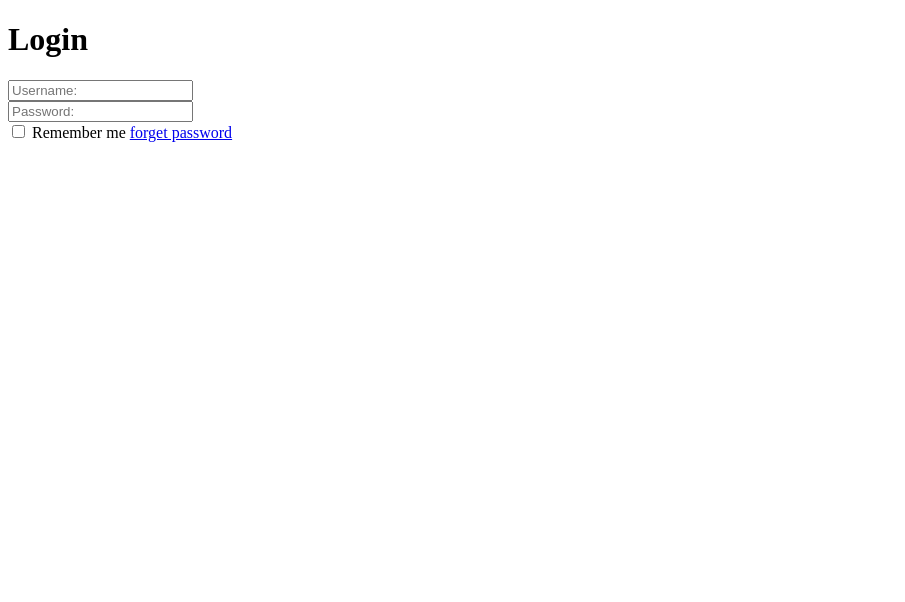
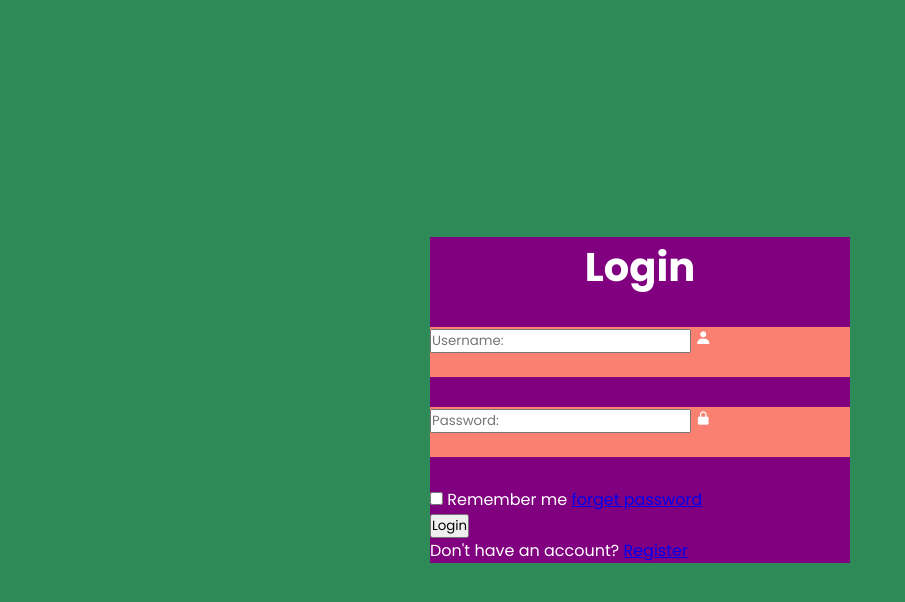
Before and after one commit to YoyoRahman/form-login.1, a plain HTML site: page index.html in a window 1280 px wide. Shown: the whole page, without its empty margins (0-905 px from the left). Drawn offline with nearby package versions, Linux system fonts and the light colour scheme.

Commit message:
git create css style

```diff
--- a/index.html
+++ b/index.html
@@ -6,6 +6,8 @@
     <meta name="viewport" content="width=device-width, initial-scale=1.0">
     <title>Form-Login.1</title>
     <link rel="stylesheet" href="style.css">
+    <link href='https://unpkg.com/boxicons@2.1.4/css/boxicons.min.css' rel='stylesheet'>
+
 </head>
 
 <body>
@@ -15,13 +17,19 @@
             <h1>Login</h1>
             <div class="input-box">
                 <input type="text" placeholder="Username:" required>
-            </div>
+                <i class='bx bxs-user'></i>            </div>
             <div class="input-box">
                 <input type="password" placeholder="Password:" required>
+                <i class='bx bxs-lock-alt' ></i>
             </div>
             <div class="remember-forget">
                 <label><input type="checkbox"> Remember me</label>
                 <a href="#">forget password</a>
+            </div>
+            <button type="submit" class="btn">Login</button>
+
+            <div class="register-link">
+                <p>Don't have an account? <a href="#">Register</a></p>
             </div>
         </form>
 
--- a/style.css
+++ b/style.css
@@ -0,0 +1,39 @@
+
+@import url('https://fonts.googleapis.com/css2?family=JetBrains+Mono:ital,wght@0,100..800;1,100..800&family=Poppins:ital,wght@0,100;0,200;0,300;0,400;0,500;0,600;0,700;0,800;0,900;1,100;1,200;1,300;1,400;1,500;1,600;1,700;1,800;1,900&family=Space+Mono:ital,wght@0,400;0,700;1,400;1,700&display=swap');
+*{
+    margin: 0;
+    padding: 0;
+    box-sizing: border-box;
+    font-family: "poppins", sans-serif;
+}
+
+
+body{
+    display: flex;
+    justify-content: center;
+    align-items: center;
+    min-height: 100vh;
+    background: seagreen;
+}
+
+
+.wrapper{
+    width: 420px;
+    background: purple;
+    color: #fff;
+}
+
+
+.wrapper h1{
+    font-size: 2.5rem;
+    text-align: center;
+}
+
+
+.wrapper .input-box{
+    width: 100%;
+    height: 50px;
+    background: salmon;
+    margin: 30px 0px;
+
+}
```
